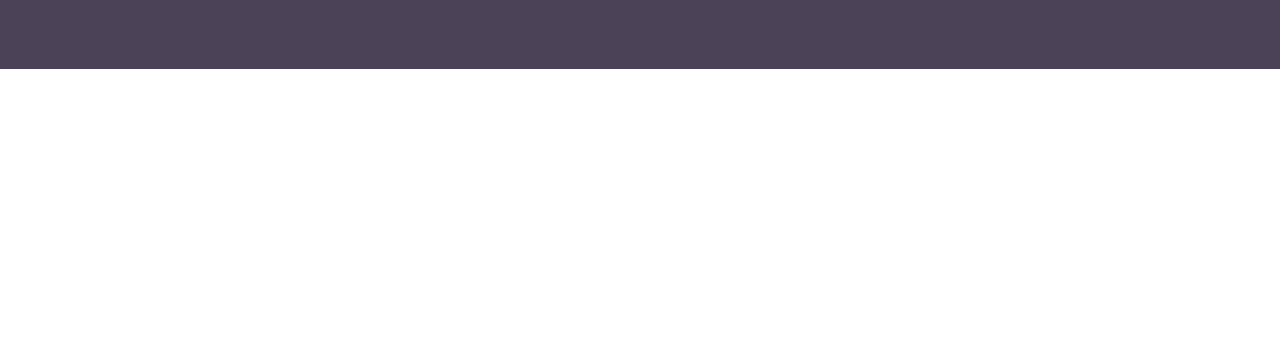
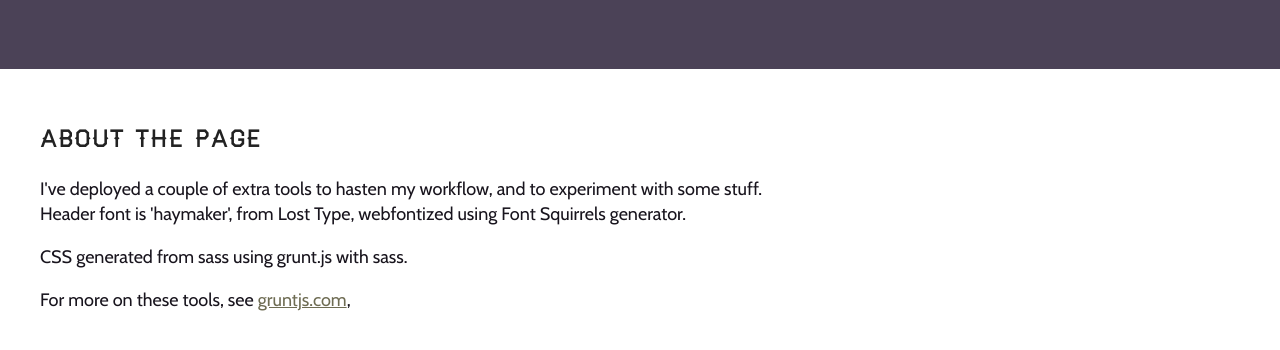
Before and after one commit to sunilw/weben2, a website: page index.html in a window 1280 px wide. Shown: the part 144-494 px from the top of the page. Drawn offline with nearby package versions, Linux system fonts and the light colour scheme.

Commit message:
create content wrapper with max width

```diff
--- a/index.html
+++ b/index.html
@@ -50,6 +50,17 @@
         </header>
 
 
+        <main>
+          <div class="content-wrap">
+	  <h2>About the page</h2>
+
+	  <p>I've deployed a couple of extra tools to hasten my workflow, and to experiment with some stuff. <br />
+	  Header font is 'haymaker', from Lost Type, webfontized using Font Squirrels generator.</p>
+	  <p>CSS generated from sass using grunt.js with sass.</p>
+	  <p>For more on these tools, see <a href="gruntjs.com" target="_blank">gruntjs.com</a>,  </p>
+	  </div>
+        </main>
+
 
         <!-- Google Analytics: change UA-XXXXX-X to be your site's ID. -->
         <script>
--- a/sass/main.sass
+++ b/sass/main.sass
@@ -161,6 +161,13 @@ body p, li, a
   font-size:   18px
   color: #18141d
 
+a
+  color: $olive-light1
+  transition: colour .5s
+  &:hover
+    color: $olive-light3
+
+
 header
   text-align: center
 
@@ -175,6 +182,13 @@ header#page-header
     font-size: 2.4em
 
 
+.content-wrap
+  margin-right: auto
+  margin-left: auto
+  width: 95%
+  max-width: 1200px
+  margin-bottom: 48px
+
 
 /* ==========================================================================
  * EXAMPLE Media Queries for Responsive Design.
```
Also changed, not shown: css/main.css.
